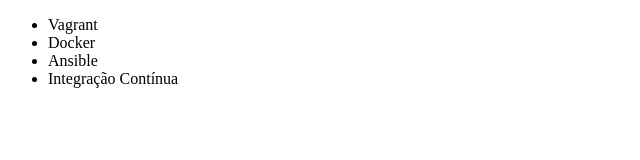
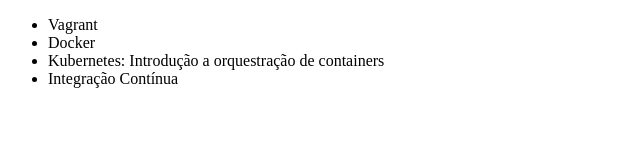
Before and after one commit to NataliaFigueredo/alura-git, a plain HTML site: page index.html in a window 1280 px wide. Shown: the whole page, without its empty margins (0-640 px from the left). Drawn offline with Linux system fonts and the light colour scheme.

Commit message:
Alterando o nome do curso de Ansible

```diff
--- a/index.html
+++ b/index.html
@@ -10,7 +10,7 @@
     <ul>
         <li>Vagrant</li>
         <li>Docker</li>
-        <li>Ansible</li>
+        <li>Kubernetes: Introdução a orquestração de containers</li>
         <li>Integração Contínua</li>
     </ul>
 </body>
```
